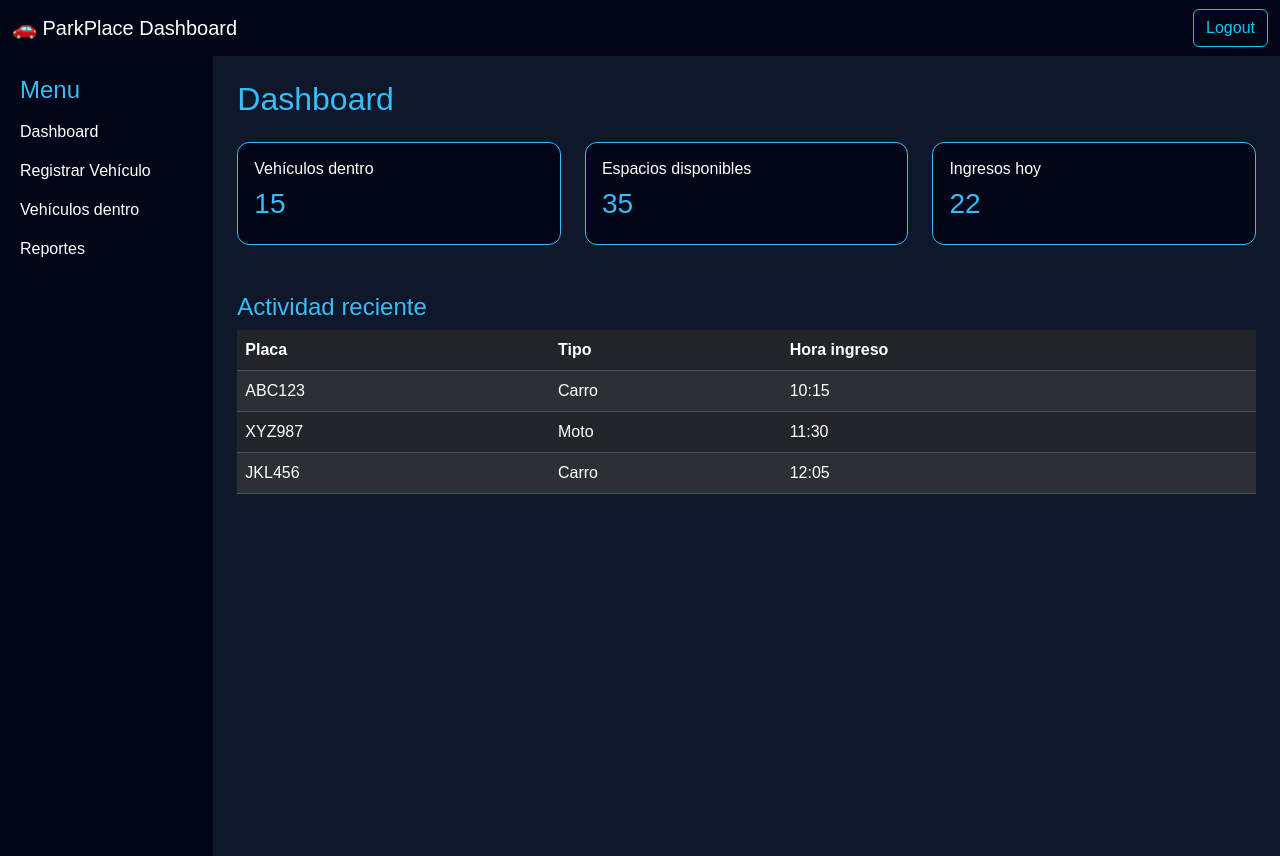
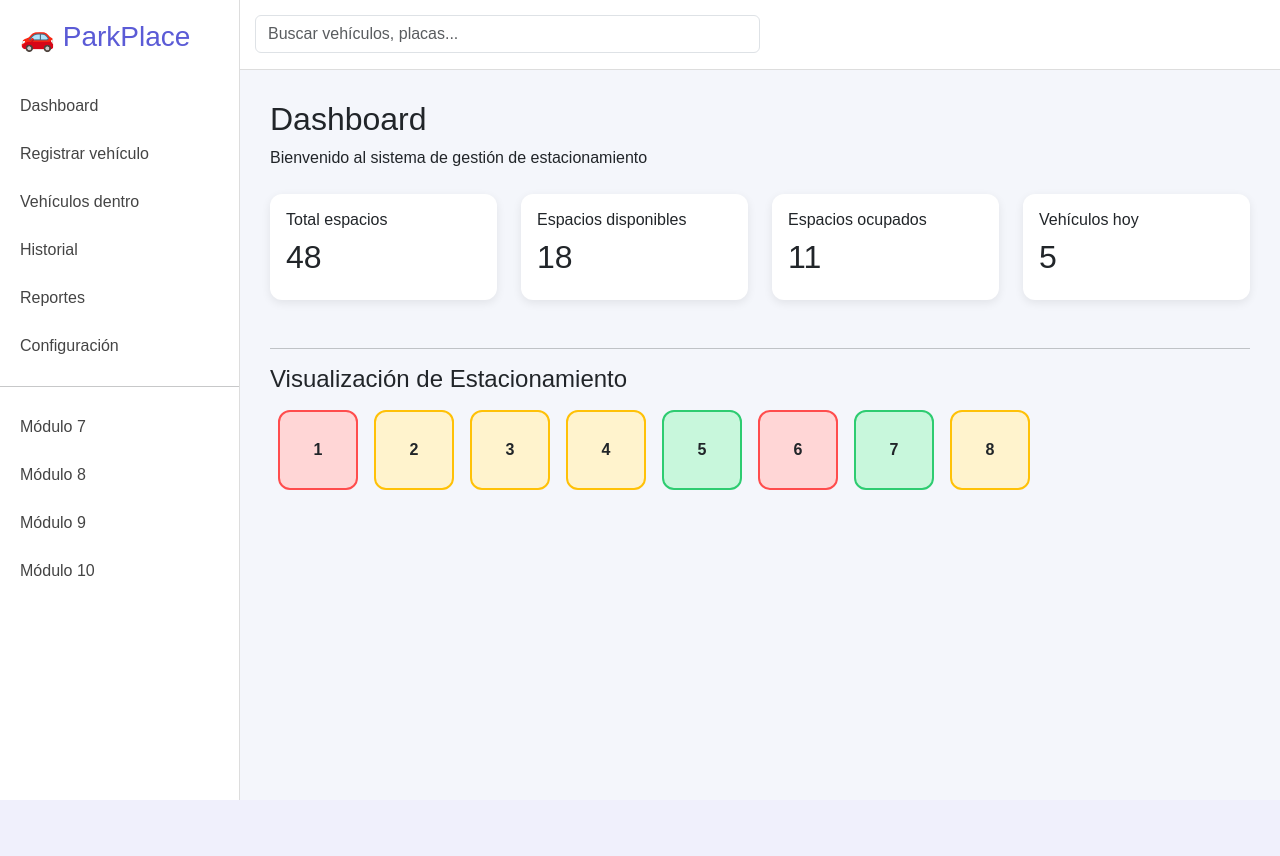
Before and after one commit to STIVEN396/ParkPlace_Py, a Django app: page /dashboard/ in a window 1280 px wide. After the commit the page ends 800 px from the top, so only its background shows below. Run offline with Django 5.2, Linux system fonts and the light colour scheme; the visitor is signed in with stand-in values (Sample User, id 1).

Commit message:
karlos_ingreso_borrador

```diff
--- a/parkplace/urls.py
+++ b/parkplace/urls.py
@@ -3,8 +3,26 @@ from django.urls import path, include
 from parqueadero import views
 
 urlpatterns = [
-    path('admin/', admin.site.urls),
-    path('accounts/', include('django.contrib.auth.urls')),
-    path('dashboard/', views.dashboard, name='dashboard'),
-    path('registrar/', views.registrar_vehiculo, name='registrar'),
+
+path('admin/', admin.site.urls),
+
+path('accounts/', include('django.contrib.auth.urls')),
+
+path('dashboard/', views.dashboard, name='dashboard'),
+
+path('registrar/', views.registrar_vehiculo, name='registrar'),
+
+path('vehiculos/', views.vehiculos, name='vehiculos'),
+
+path('historial/', views.historial, name='historial'),
+
+path('reportes/', views.reportes, name='reportes'),
+
+path('configuracion/', views.configuracion, name='configuracion'),
+
+path('mod7/', views.modulo7, name='mod7'),
+path('mod8/', views.modulo8, name='mod8'),
+path('mod9/', views.modulo9, name='mod9'),
+path('mod10/', views.modulo10, name='mod10'),
+
 ]
--- /dev/null
+++ b/parqueadero/templates/base.html
@@ -0,0 +1,138 @@
+<!DOCTYPE html>
+<html lang="es">
+
+<head>
+<meta charset="UTF-8">
+<title>ParkPlace</title>
+
+<link href="https://cdn.jsdelivr.net/npm/bootstrap@5.3.2/dist/css/bootstrap.min.css" rel="stylesheet">
+
+<style>
+
+body{
+background:#f4f6fb;
+font-family:Arial;
+}
+
+.sidebar{
+width:240px;
+height:100vh;
+background:white;
+border-right:1px solid #ddd;
+position:fixed;
+}
+
+.sidebar h3{
+padding:20px;
+color:#5b5bd6;
+}
+
+.sidebar a{
+display:block;
+padding:12px 20px;
+text-decoration:none;
+color:#444;
+font-weight:500;
+}
+
+.sidebar a:hover{
+background:#6c63ff;
+color:white;
+border-radius:8px;
+margin:5px;
+}
+
+.topbar{
+height:70px;
+background:white;
+border-bottom:1px solid #ddd;
+padding:15px;
+margin-left:240px;
+}
+
+.content{
+margin-left:240px;
+padding:30px;
+}
+
+.card-stat{
+border:none;
+border-radius:12px;
+box-shadow:0 3px 10px rgba(0,0,0,0.08);
+}
+
+.parking-slot{
+width:80px;
+height:80px;
+border-radius:12px;
+display:flex;
+align-items:center;
+justify-content:center;
+font-weight:bold;
+margin:8px;
+}
+
+.disponible{
+background:#c8f7dc;
+border:2px solid #2ecc71;
+}
+
+.ocupado{
+background:#ffd6d6;
+border:2px solid #ff4d4d;
+}
+
+.reservado{
+background:#fff3cd;
+border:2px solid #ffc107;
+}
+
+</style>
+
+</head>
+
+<body>
+
+<!-- SIDEBAR -->
+
+<div class="sidebar">
+
+<h3>🚗 ParkPlace</h3>
+
+<a href="{% url 'dashboard' %}">Dashboard</a>
+<a href="{% url 'registrar' %}">Registrar vehículo</a>
+<a href="{% url 'vehiculos' %}">Vehículos dentro</a>
+<a href="{% url 'historial' %}">Historial</a>
+<a href="{% url 'reportes' %}">Reportes</a>
+<a href="{% url 'configuracion' %}">Configuración</a>
+
+<hr>
+
+<a href="{% url 'mod7' %}">Módulo 7</a>
+<a href="{% url 'mod8' %}">Módulo 8</a>
+<a href="{% url 'mod9' %}">Módulo 9</a>
+<a href="{% url 'mod10' %}">Módulo 10</a>
+
+</div>
+
+<!-- TOPBAR -->
+
+<div class="topbar">
+
+<input class="form-control w-50 d-inline"
+placeholder="Buscar vehículos, placas...">
+
+</div>
+
+<!-- CONTENIDO -->
+
+<div class="content">
+
+{% block content %}
+
+{% endblock %}
+
+</div>
+
+</body>
+</html>
--- a/parqueadero/templates/dashboard.html
+++ b/parqueadero/templates/dashboard.html
@@ -1,160 +1,57 @@
-<!DOCTYPE html>
-<html lang="en">
-<head>
-<meta charset="UTF-8">
-<title>ParkPlace Dashboard</title>
+{% extends "base.html" %}
 
-<link href="https://cdn.jsdelivr.net/npm/bootstrap@5.3.2/dist/css/bootstrap.min.css" rel="stylesheet">
+{% block content %}
 
-<style>
+<h2>Dashboard</h2>
+<p>Bienvenido al sistema de gestión de estacionamiento</p>
 
-body{
-background:#0f172a;
-color:white;
-font-family:Arial;
-}
+<div class="row mt-4">
 
-.navbar{
-background:#020617;
-}
-
-.sidebar{
-height:100vh;
-background:#020617;
-padding:20px;
-}
-
-.sidebar h4{
-color:#38bdf8;
-}
-
-.sidebar a{
-display:block;
-color:white;
-text-decoration:none;
-margin:15px 0;
-font-size:16px;
-}
-
-.sidebar a:hover{
-color:#38bdf8;
-}
-
-.card{
-background:#020617;
-border:1px solid #38bdf8;
-color:white;
-border-radius:12px;
-}
-
-.card h3{
-color:#38bdf8;
-}
-
-.table{
-background:#020617;
-}
-
-</style>
-
-</head>
-
-<body>
-
-<nav class="navbar navbar-dark">
-<div class="container-fluid">
-<span class="navbar-brand">🚗 ParkPlace Dashboard</span>
-<a href="/accounts/logout/" class="btn btn-outline-info">Logout</a>
-</div>
-</nav>
-
-<div class="container-fluid">
-<div class="row">
-
-<div class="col-md-2 sidebar">
-
-<h4>Menu</h4>
-
-<a href="/dashboard/">Dashboard</a>
-<a href="/registrar/">Registrar Vehículo</a>
-<a href="#">Vehículos dentro</a>
-<a href="#">Reportes</a>
-
-</div>
-
-<div class="col-md-10 p-4">
-
-<h2 class="mb-4" style="color:#38bdf8;">Dashboard</h2>
-
-<div class="row">
-
-<div class="col-md-4">
-<div class="card p-3">
-<h6>Vehículos dentro</h6>
-<h3>15</h3>
+<div class="col-md-3">
+<div class="card card-stat p-3">
+<h6>Total espacios</h6>
+<h2>48</h2>
 </div>
 </div>
 
-<div class="col-md-4">
-<div class="card p-3">
+<div class="col-md-3">
+<div class="card card-stat p-3">
 <h6>Espacios disponibles</h6>
-<h3>35</h3>
+<h2>18</h2>
 </div>
 </div>
 
-<div class="col-md-4">
-<div class="card p-3">
-<h6>Ingresos hoy</h6>
-<h3>22</h3>
+<div class="col-md-3">
+<div class="card card-stat p-3">
+<h6>Espacios ocupados</h6>
+<h2>11</h2>
+</div>
+</div>
+
+<div class="col-md-3">
+<div class="card card-stat p-3">
+<h6>Vehículos hoy</h6>
+<h2>5</h2>
 </div>
 </div>
 
 </div>
 
-<div class="mt-5">
+<hr class="mt-5">
 
-<h4 style="color:#38bdf8;">Actividad reciente</h4>
+<h4>Visualización de Estacionamiento</h4>
 
-<table class="table table-dark table-striped">
+<div class="d-flex flex-wrap">
 
-<thead>
-<tr>
-<th>Placa</th>
-<th>Tipo</th>
-<th>Hora ingreso</th>
-</tr>
-</thead>
-
-<tbody>
-
-<tr>
-<td>ABC123</td>
-<td>Carro</td>
-<td>10:15</td>
-</tr>
-
-<tr>
-<td>XYZ987</td>
-<td>Moto</td>
-<td>11:30</td>
-</tr>
-
-<tr>
-<td>JKL456</td>
-<td>Carro</td>
-<td>12:05</td>
-</tr>
-
-</tbody>
-
-</table>
+<div class="parking-slot ocupado">1</div>
+<div class="parking-slot reservado">2</div>
+<div class="parking-slot reservado">3</div>
+<div class="parking-slot reservado">4</div>
+<div class="parking-slot disponible">5</div>
+<div class="parking-slot ocupado">6</div>
+<div class="parking-slot disponible">7</div>
+<div class="parking-slot reservado">8</div>
 
 </div>
 
-</div>
-
-</div>
-</div>
-
-</body>
-</html>
+{% endblock %}
--- a/parqueadero/views.py
+++ b/parqueadero/views.py
@@ -5,7 +5,7 @@ from .forms import VehiculoForm
 
 @login_required
 def dashboard(request):
-    return render(request, 'dashboard.html')
+    return render(request,'dashboard.html')
 
 
 @login_required
@@ -13,6 +13,7 @@ def registrar_vehiculo(request):
 
     if request.method == 'POST':
         form = VehiculoForm(request.POST)
+
         if form.is_valid():
             form.save()
             return redirect('dashboard')
@@ -20,4 +21,44 @@ def registrar_vehiculo(request):
     else:
         form = VehiculoForm()
 
-    return render(request, 'registrar.html', {'form': form})
+    return render(request,'registrar.html',{'form':form})
+
+
+@login_required
+def vehiculos(request):
+    return render(request,'vehiculos.html')
+
+
+@login_required
+def historial(request):
+    return render(request,'historial.html')
+
+
+@login_required
+def reportes(request):
+    return render(request,'reportes.html')
+
+
+@login_required
+def configuracion(request):
+    return render(request,'configuracion.html')
+
+
+@login_required
+def modulo7(request):
+    return render(request,'modulo7.html')
+
+
+@login_required
+def modulo8(request):
+    return render(request,'modulo8.html')
+
+
+@login_required
+def modulo9(request):
+    return render(request,'modulo9.html')
+
+
+@login_required
+def modulo10(request):
+    return render(request,'modulo10.html')
```
Also changed, not shown: parqueadero/templates/registrar.html (+10 -9 lines), parqueadero/templates/configuracion.html (added), parqueadero/templates/historial.html (added), parqueadero/templates/modulo10.html (added), parqueadero/templates/modulo7.html (added), parqueadero/templates/modulo8.html (added), parqueadero/templates/modulo9.html (added), parqueadero/templates/reportes.html (added), parqueadero/templates/vehiculos.html (added).
